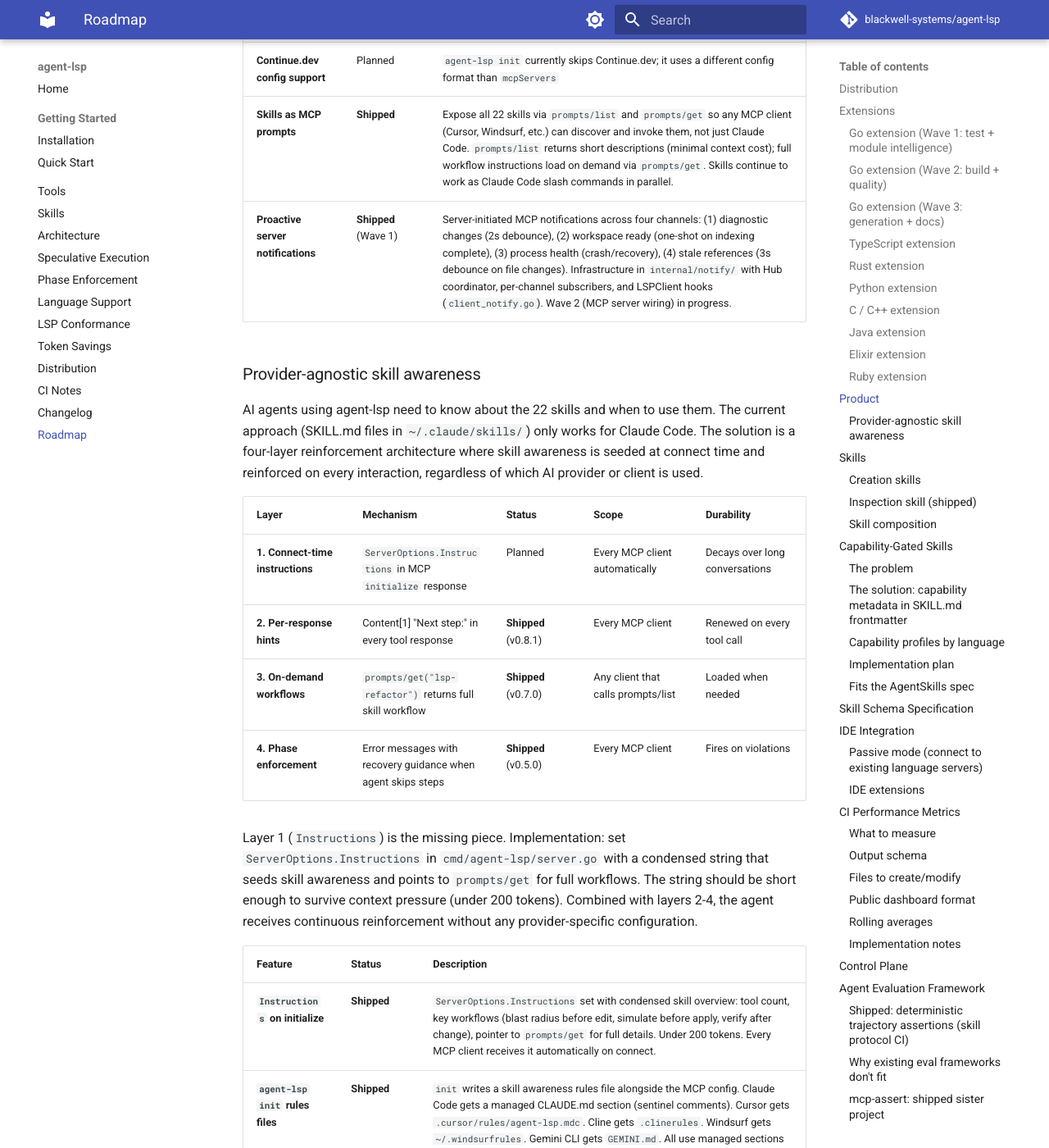
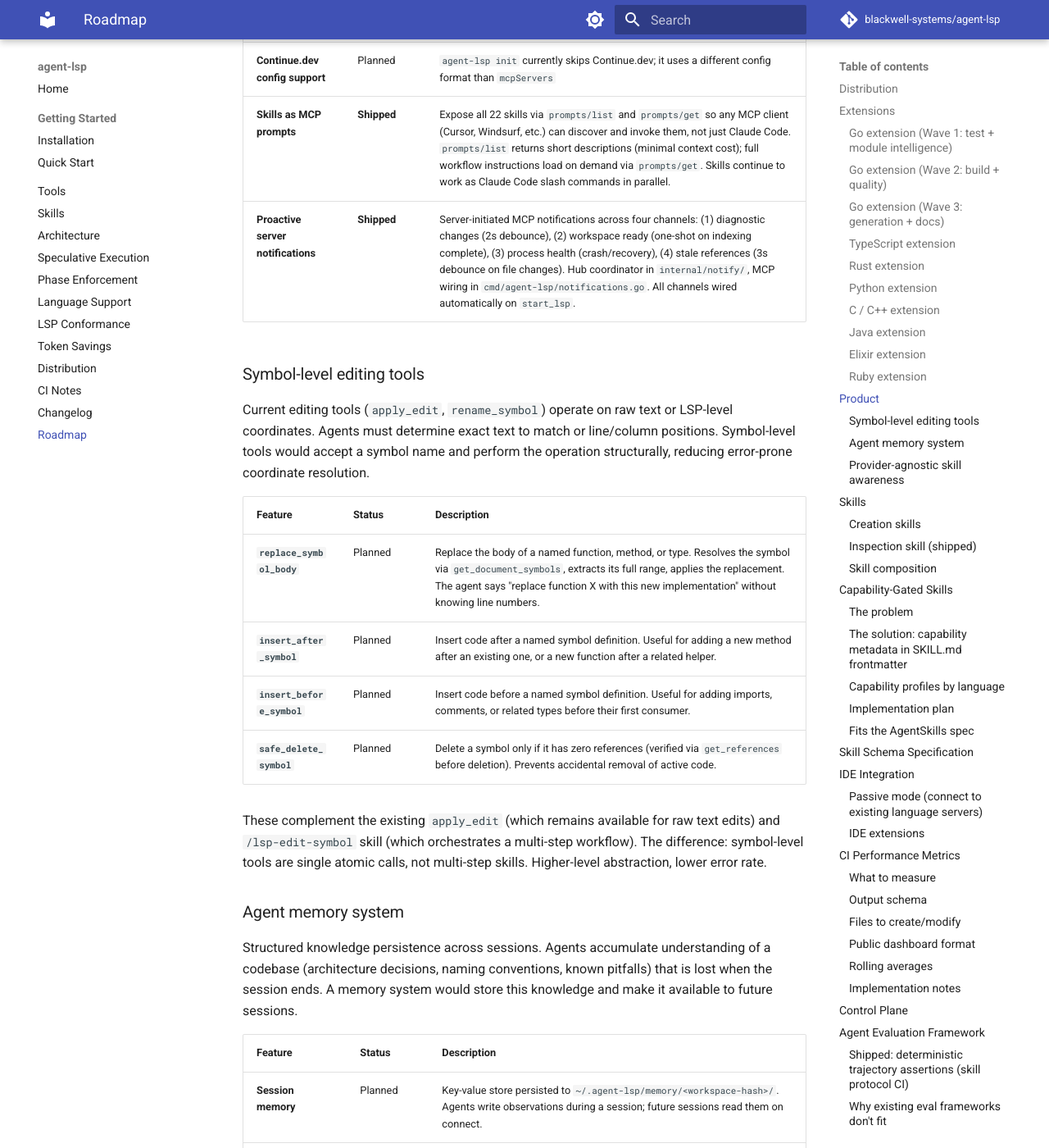
Before and after one commit to blackwell-systems/agent-lsp, an MkDocs documentation site: the page built from docs/roadmap.md, in a window 1280 px wide and 1400 px high, scrolled down 4740 px. Shown: the whole window at 82% size. Built offline with MkDocs 1.6.1 and Material for MkDocs 9.7.7, drawn with Linux system fonts in a browser that asks for light colours; comment, search, counter and statistics services are not loaded; some of the changed text lies outside the part shown.

Commit message:
roadmap: add symbol-level editing tools and agent memory system
Symbol-level tools (replace_symbol_body, insert_after/before_symbol,
safe_delete_symbol) operate at the symbol name level instead of raw
text or line numbers. Agent memory system provides structured
cross-session knowledge persistence.

```diff
--- a/docs/roadmap.md
+++ b/docs/roadmap.md
@@ -129,7 +129,30 @@
 | **Config file format** | Planned | `~/.agent-lsp.json` or `agent-lsp.json` project file for complex setups with per-server options |
 | **Continue.dev config support** | Planned | `agent-lsp init` currently skips Continue.dev; it uses a different config format than `mcpServers` |
 | **Skills as MCP prompts** | **Shipped** | Expose all 22 skills via `prompts/list` and `prompts/get` so any MCP client (Cursor, Windsurf, etc.) can discover and invoke them, not just Claude Code. `prompts/list` returns short descriptions (minimal context cost); full workflow instructions load on demand via `prompts/get`. Skills continue to work as Claude Code slash commands in parallel. |
-| **Proactive server notifications** | **Shipped** (Wave 1) | Server-initiated MCP notifications across four channels: (1) diagnostic changes (2s debounce), (2) workspace ready (one-shot on indexing complete), (3) process health (crash/recovery), (4) stale references (3s debounce on file changes). Infrastructure in `internal/notify/` with Hub coordinator, per-channel subscribers, and LSPClient hooks (`client_notify.go`). Wave 2 (MCP server wiring) in progress. |
+| **Proactive server notifications** | **Shipped** | Server-initiated MCP notifications across four channels: (1) diagnostic changes (2s debounce), (2) workspace ready (one-shot on indexing complete), (3) process health (crash/recovery), (4) stale references (3s debounce on file changes). Hub coordinator in `internal/notify/`, MCP wiring in `cmd/agent-lsp/notifications.go`. All channels wired automatically on `start_lsp`. |
+
+### Symbol-level editing tools
+
+Current editing tools (`apply_edit`, `rename_symbol`) operate on raw text or LSP-level coordinates. Agents must determine exact text to match or line/column positions. Symbol-level tools would accept a symbol name and perform the operation structurally, reducing error-prone coordinate resolution.
+
+| Feature | Status | Description |
+|---------|--------|-------------|
+| **`replace_symbol_body`** | Planned | Replace the body of a named function, method, or type. Resolves the symbol via `get_document_symbols`, extracts its full range, applies the replacement. The agent says "replace function X with this new implementation" without knowing line numbers. |
+| **`insert_after_symbol`** | Planned | Insert code after a named symbol definition. Useful for adding a new method after an existing one, or a new function after a related helper. |
+| **`insert_before_symbol`** | Planned | Insert code before a named symbol definition. Useful for adding imports, comments, or related types before their first consumer. |
+| **`safe_delete_symbol`** | Planned | Delete a symbol only if it has zero references (verified via `get_references` before deletion). Prevents accidental removal of active code. |
+
+These complement the existing `apply_edit` (which remains available for raw text edits) and `/lsp-edit-symbol` skill (which orchestrates a multi-step workflow). The difference: symbol-level tools are single atomic calls, not multi-step skills. Higher-level abstraction, lower error rate.
+
+### Agent memory system
+
+Structured knowledge persistence across sessions. Agents accumulate understanding of a codebase (architecture decisions, naming conventions, known pitfalls) that is lost when the session ends. A memory system would store this knowledge and make it available to future sessions.
+
+| Feature | Status | Description |
+|---------|--------|-------------|
+| **Session memory** | Planned | Key-value store persisted to `~/.agent-lsp/memory/<workspace-hash>/`. Agents write observations during a session; future sessions read them on connect. |
+| **Cross-session context** | Planned | MCP resource at `memory://` exposing stored knowledge. Agents read it at session start to recover prior understanding without re-exploring the codebase. |
+| **Memory pruning** | Planned | Automatic expiration and relevance scoring. Stale entries (referencing deleted files, outdated patterns) are pruned on access. |
 
 ### Provider-agnostic skill awareness
 
```
